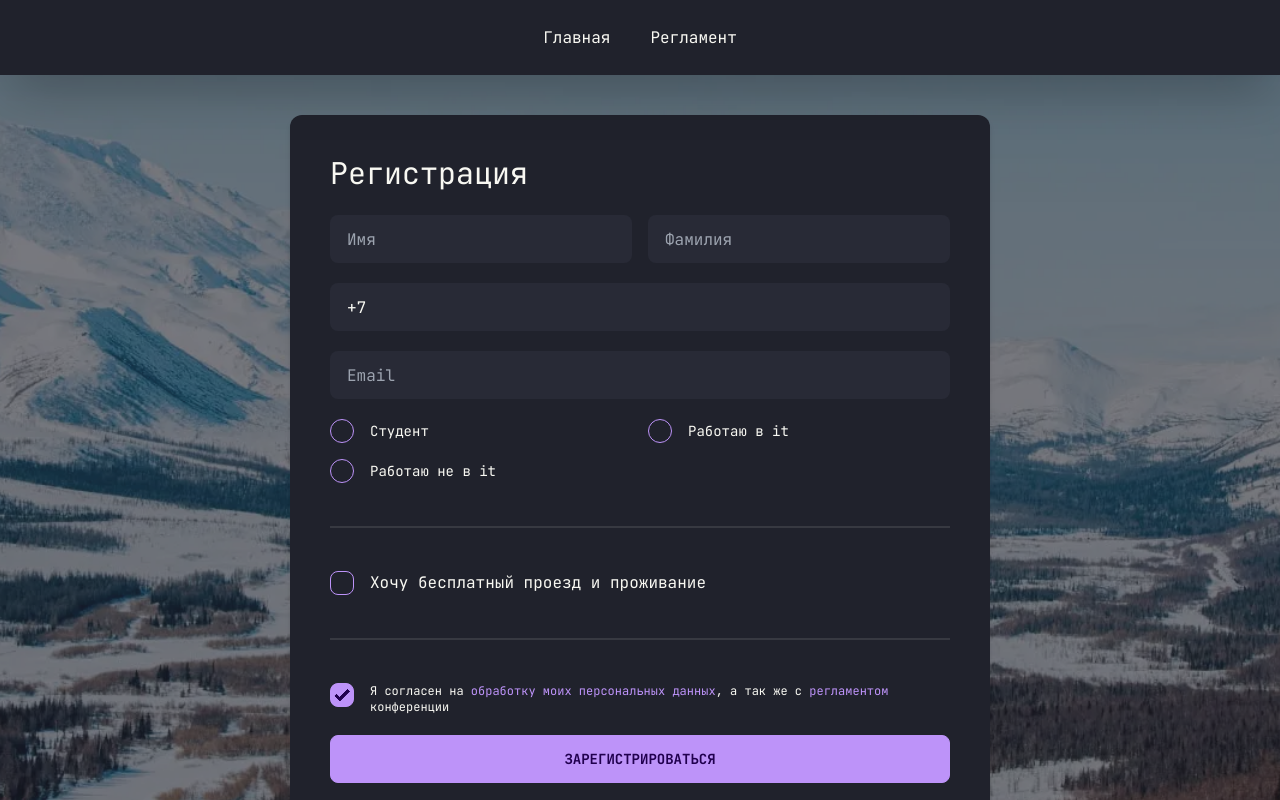
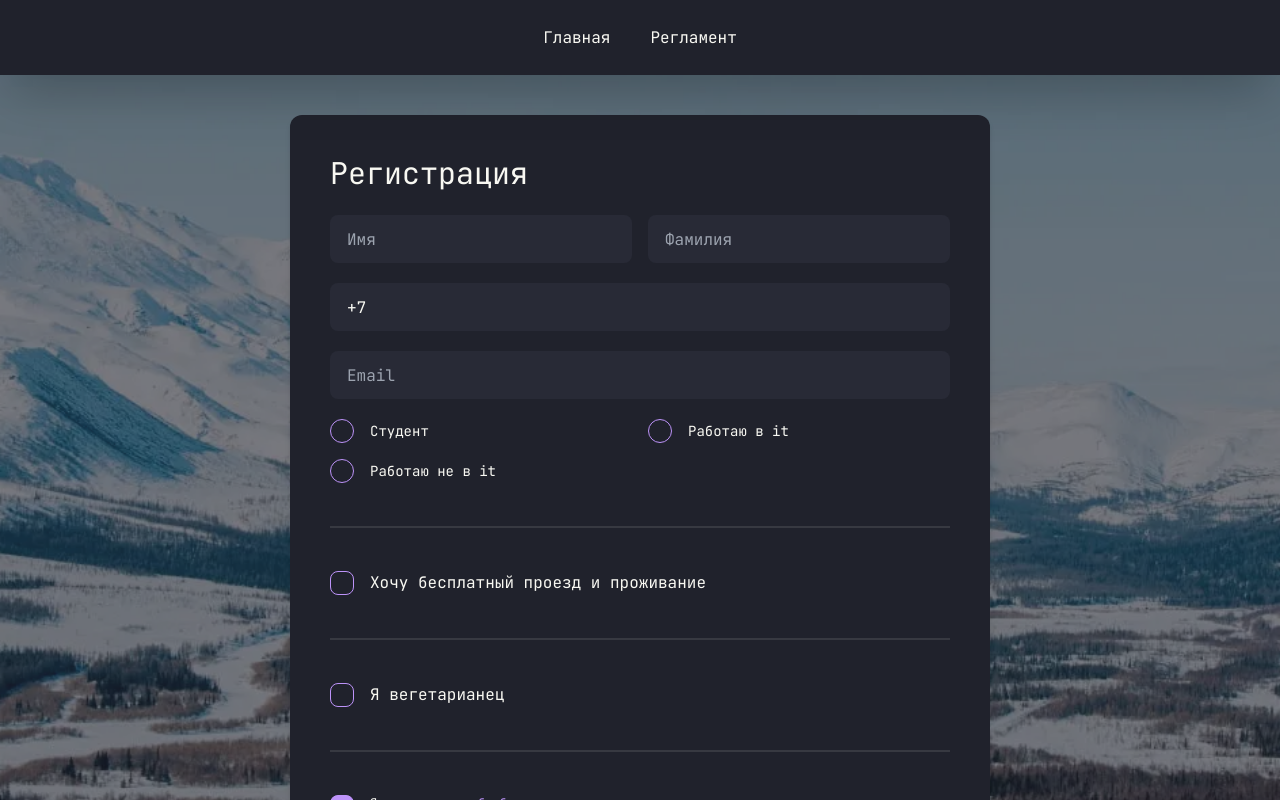
Before and after one commit to n1k1ta42/conf, a Next.js app: page /form in a window 1280 px wide. Shown: the top 800 px of the page. Built offline with nearby package versions, Linux system fonts and the light colour scheme; no server answers.

Commit message:
added metrics and new form field

```diff
--- a/src/domain/User.ts
+++ b/src/domain/User.ts
@@ -15,4 +15,5 @@ export interface User {
   place?: string
   registration?: boolean
   activity?: string
+  isVegan?: boolean
 }
--- a/src/pages/_document.tsx
+++ b/src/pages/_document.tsx
@@ -9,6 +9,8 @@ import Document, {
 
 import { PrivacyModal } from '@/components/PrivacyModal/PrivacyModal'
 import { RegulationsModal } from '@/components/RegulationsModal/RegulationsModal'
+
+import { GTM_ID } from '@/utils/gtm'
 
 class MyDocument extends Document {
   static async getInitialProps(
@@ -39,6 +41,14 @@ class MyDocument extends Document {
           <link rel='manifest' href='/favicon/site.webmanifest' />
         </Head>
         <body className='relative'>
+          <noscript>
+            <iframe
+              src={`https://www.googletagmanager.com/ns.html?id=${GTM_ID}`}
+              height='0'
+              width='0'
+              style={{ display: 'none', visibility: 'hidden' }}
+            />
+          </noscript>
           <Main />
           <NextScript />
           <PrivacyModal />
--- a/src/pages/form.tsx
+++ b/src/pages/form.tsx
@@ -252,6 +252,18 @@ const Form = () => {
               Хочу бесплатный проезд и проживание
             </label>
 
+            <div className='divider' />
+
+            <label className='flex gap-4'>
+              <input
+                disabled={isLoading}
+                type='checkbox'
+                className='checkbox-secondary checkbox'
+                {...register('isVegan')}
+              />
+              Я вегетарианец
+            </label>
+
             {watch('isFree') ? (
               <>
                 <label className='flex gap-4'>
--- /dev/null
+++ b/src/utils/gtm.ts
@@ -0,0 +1,9 @@
+export const GTM_ID = process.env.NEXT_PUBLIC_GOOGLE_TAG_MANAGER_ID
+
+export const pageview = (url: string) => {
+  // @ts-ignore
+  window.dataLayer.push({
+    event: 'pageview',
+    page: url,
+  })
+}
```
Also changed, not shown: 1 other file (tests, documents, lock files or other folders).
